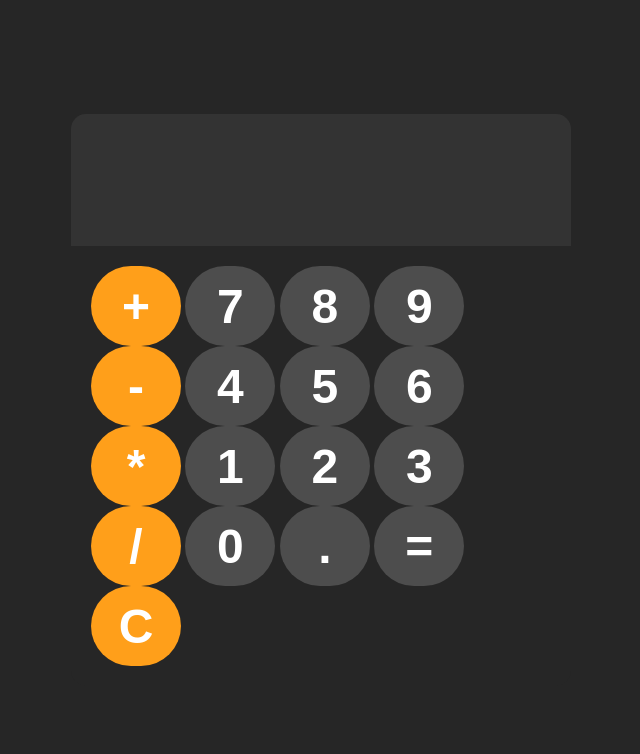
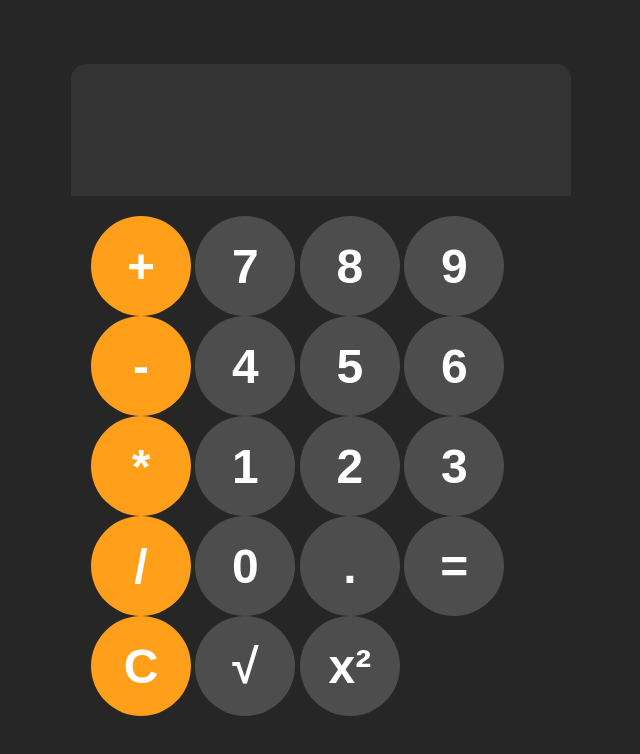
Before and after one commit to Timmythevibe/calculator, a plain HTML site: page index.html in a window 1280 px wide. Shown: the whole page, without its empty margins (319-959 px from the left). Drawn offline with Linux system fonts and the light colour scheme.

Commit message:
calculator

```diff
--- a/home.css
+++ b/home.css
@@ -33,9 +33,9 @@ body{
 }
 
 button{
-    width: 90px;
-    height: 80px;
-    border-radius: 50px;
+    width: 100px;
+    height: 100px;
+    border-radius: 80px;
     border: none;
     background-color: hsl(0, 0%, 30%);
     color: white;
--- a/index.html
+++ b/index.html
@@ -4,7 +4,7 @@
     <meta charset="UTF-8">
     <meta name="viewport" content="width=device-width, initial-scale=1.0">
     <link rel="stylesheet" href="./home.css">
-    <title>Document</title>
+    <title>Calculator</title>
 </head>
 <body>
 
@@ -28,6 +28,9 @@
             <button onclick="appendToDisplay('.')">.</button>
             <button onclick="calculate()">=</button>
             <button onclick="clearDisplay()" class="operator-btn">C</button>
+            <button onclick="calculateSquareRoot()">√</button>
+            <button onclick="calculateSquare()">x²</button>
+
         </div>
     </div>
 
--- a/index.js
+++ b/index.js
@@ -19,3 +19,21 @@ function calculate(){
         display.value = "Error"
     }
 }
+
+function calculateSquareRoot() {
+    try {
+      let result = Math.sqrt(eval(display.value));
+      display.value = result.toFixed(2); // Limiting to 2 decimal places for readability
+    } catch (error) {
+      display.value = 'Error';
+    }
+  }
+
+  function calculateSquare() {
+    try {
+      let result = Math.pow(eval(display.value), 2);
+      display.value = result.toFixed(2); // Limiting to 2 decimal places for readability
+    } catch (error) {
+      display.value = 'Error';
+    }
+  }
```
